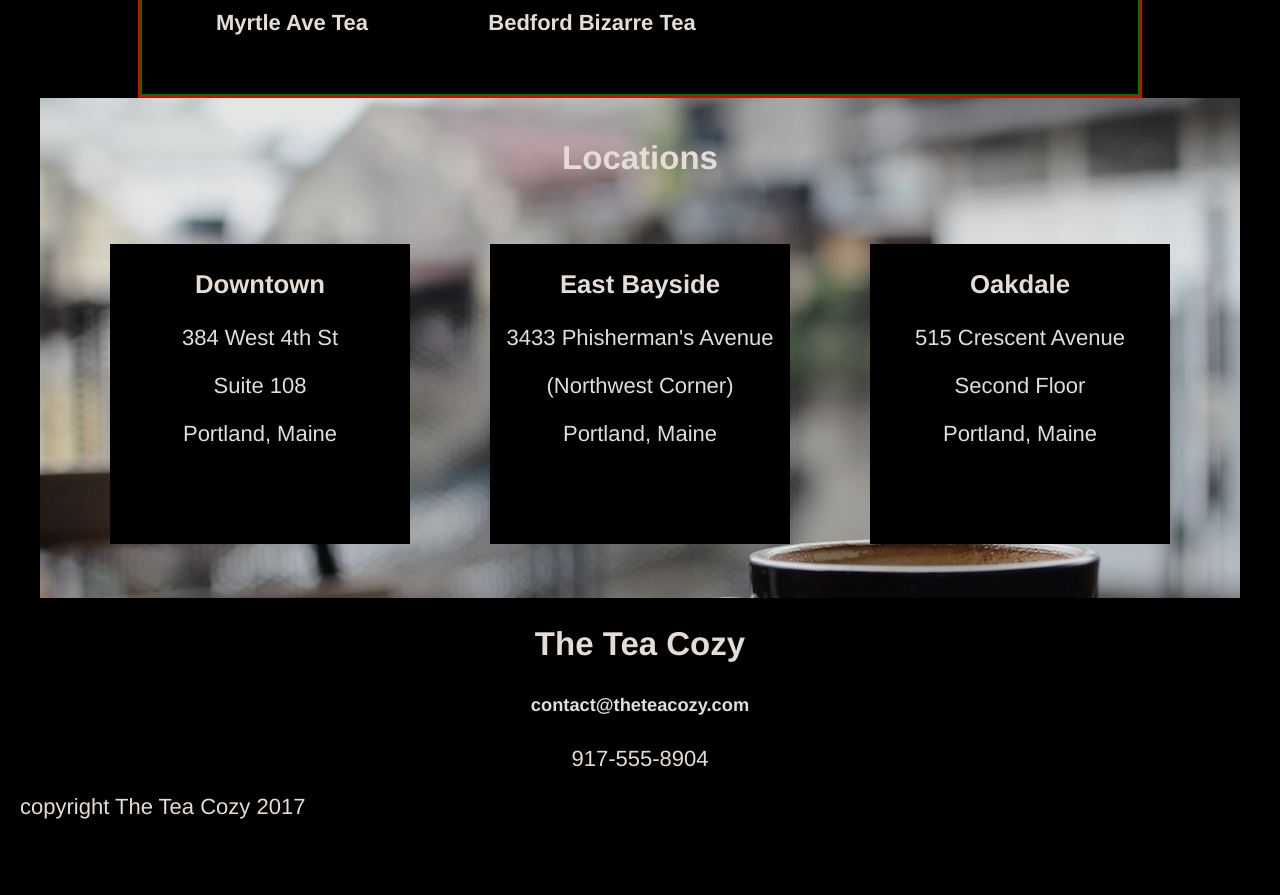
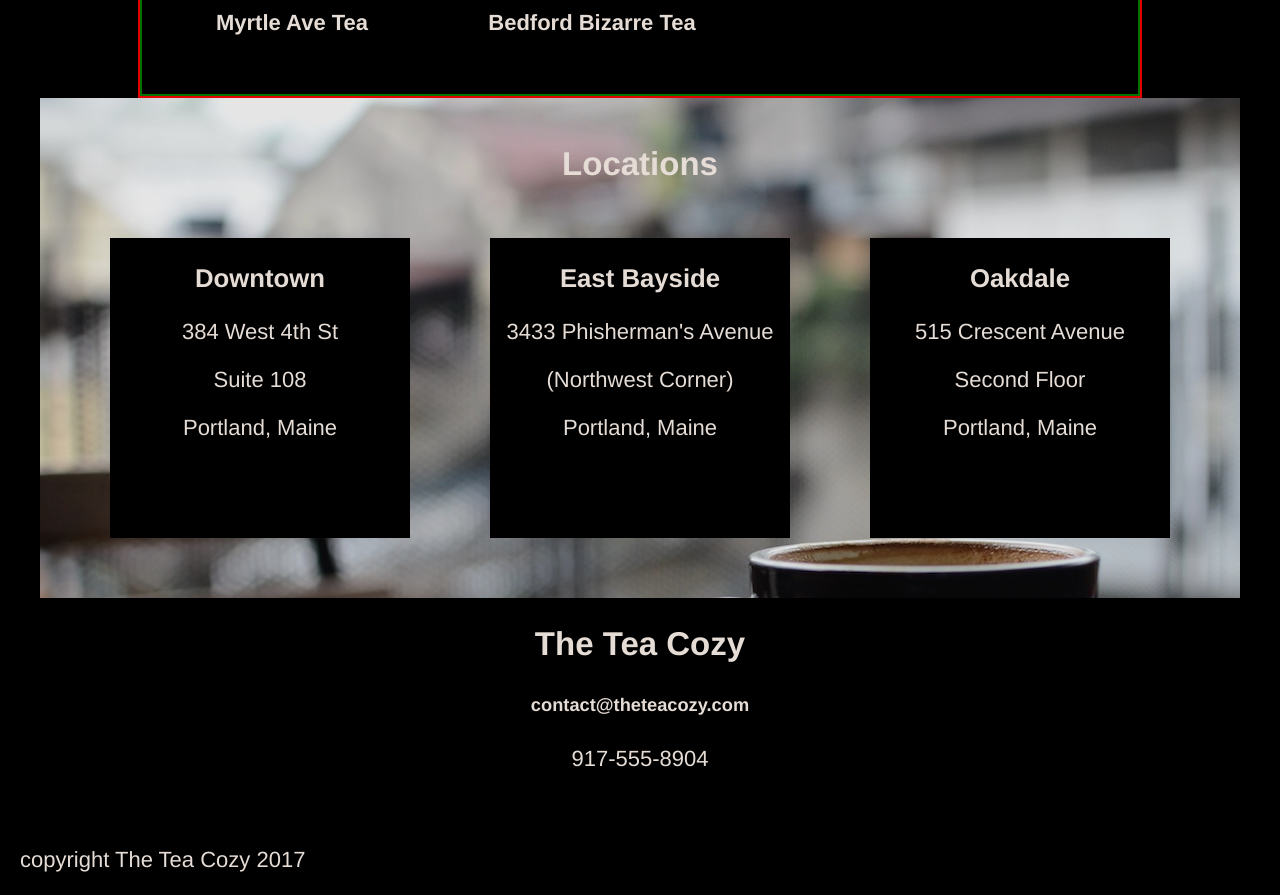
Before and after one commit to jlmichaud/tea-cozy, a plain HTML site: page index.html in a window 1280 px wide. Shown: the part 1360-2255 px from the top of the page. Before the commit the page ends 2202 px from the top, so only its background shows below. Drawn offline with Linux system fonts and the light colour scheme.

Commit message:
Added a couple of specs I'd missed

```diff
--- a/index.html
+++ b/index.html
@@ -85,9 +85,12 @@
     </div>
 
     <footer>
-      <h2>The Tea Cozy</h2>
-      <h5>contact@theteacozy.com</h5>
-      <p>917-555-8904</p>
+      <div class="info">
+        <h2>The Tea Cozy</h2>
+        <h5>contact@theteacozy.com</h5>
+        <p>917-555-8904</p>
+      </div>
+
       <p class="copyright">copyright The Tea Cozy 2017</p>
     </footer>
 
--- a/resources/css/style.css
+++ b/resources/css/style.css
@@ -63,7 +63,7 @@ a {
   display: flex;
   flex-wrap: wrap;
   border: 2px solid green;
-  justify-content: center space-around;
+  justify-content: center space-between;
 
 }
 
@@ -93,6 +93,10 @@ a {
   align-self: center;
 }
 
+.location h2 {
+  margin-bottom: 15px;
+}
+
 .address {
   display: flex;
 }
@@ -104,6 +108,10 @@ a {
   margin: 40px;
 }
 
+.info {
+  height: 200px;
+}
+
 .copyright {
   text-align: left;
   margin-left: 20px;
```
